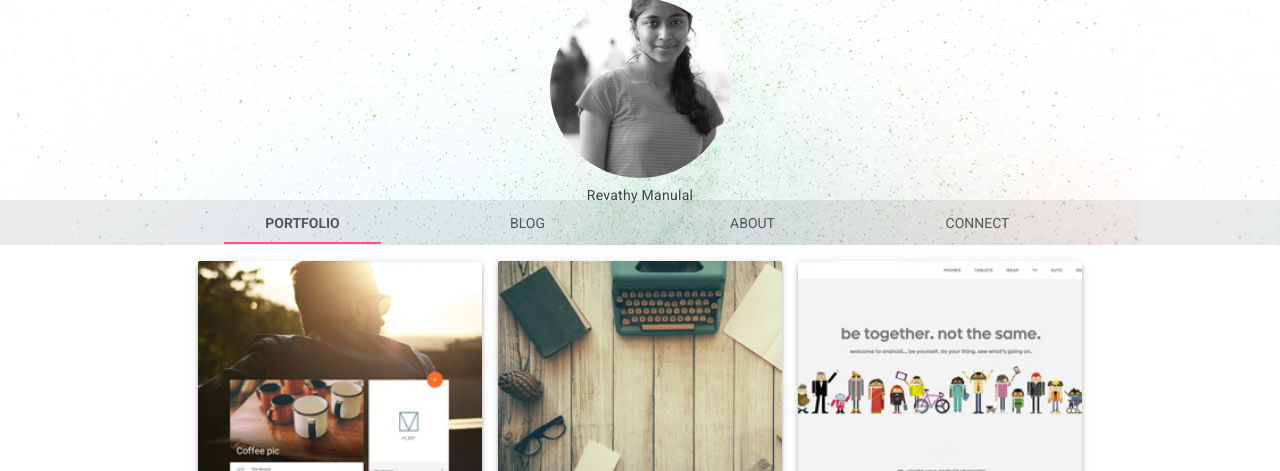
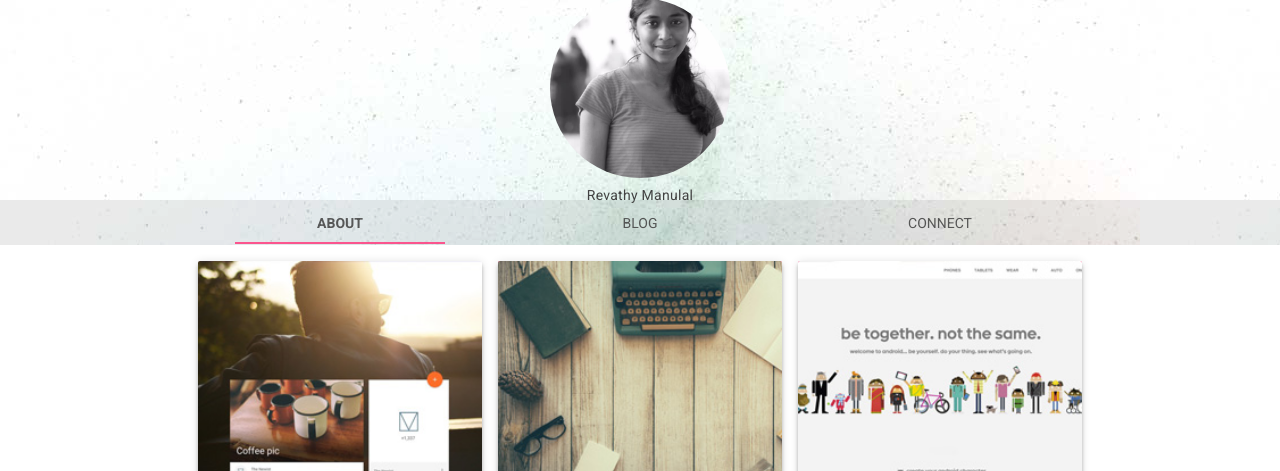
Before and after one commit to revathy-manulal/revathy-manulal.github.io, a plain HTML site: page index.html in a window 1280 px wide. Shown: the top 471 px of the page. Drawn offline with nearby package versions, Linux system fonts and the light colour scheme.

Commit message:
Update index.html

```diff
--- a/index.html
+++ b/index.html
@@ -26,9 +26,9 @@
             </div>
             <div class="mdl-layout__header-row portfolio-navigation-row mdl-layout--large-screen-only">
                 <nav class="mdl-navigation mdl-typography--body-1-force-preferred-font">
-                    <a class="mdl-navigation__link is-active" href="index.html">Portfolio</a>
+<!--                     <a class="mdl-navigation__link " href="index.html">Portfolio</a> -->
+                    <a class="mdl-navigation__link is-active" href="about.html">About</a>
                     <a class="mdl-navigation__link" href="blog.html">Blog</a>
-                    <a class="mdl-navigation__link" href="about.html">About</a>
                     <a class="mdl-navigation__link" href="contact.html">Connect</a>
                 </nav>
             </div>
@@ -37,7 +37,7 @@
             <nav class="mdl-navigation mdl-typography--body-1-force-preferred-font">
                 <a class="mdl-navigation__link is-active" href="index.html">Portfolio</a>
                 <a class="mdl-navigation__link" href="blog.html">Blog</a>
-                <a class="mdl-navigation__link" href="about.html">About</a>
+                <a class="mdl-navigation__link is-active" href="about.html">About</a>
                 <a class="mdl-navigation__link" href="contact.html">Connect</a>
             </nav>
         </div>
```
